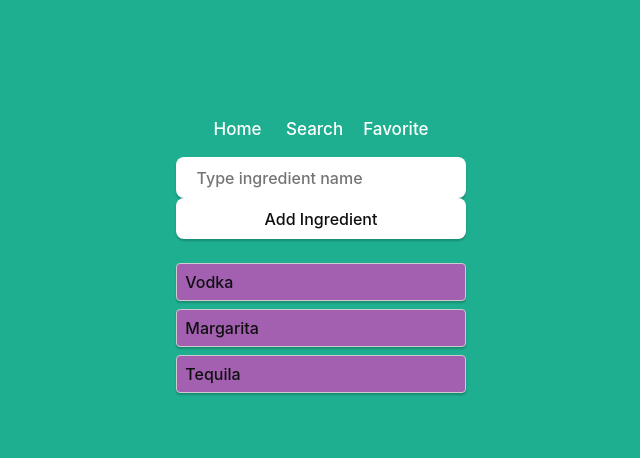
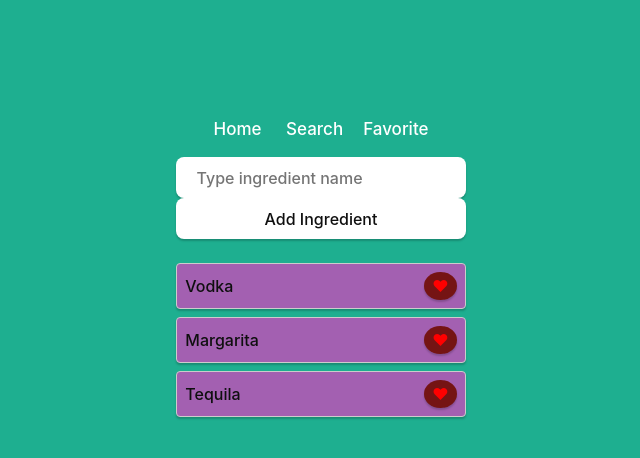
Before and after one commit to Remus7/Percentage, a Vue app in the folder Tauri-app/: page /search in a window 1280 px wide. Shown: the top 458 px of the page, without its empty margins (319-959 px from the left). Built offline with nearby package versions, Linux system fonts and the light colour scheme.

Commit message:
add favorite

```diff
--- a/Tauri-app/src/components/Search.vue
+++ b/Tauri-app/src/components/Search.vue
@@ -24,9 +24,9 @@ async function addIngredient(){
     }
 }
 
-// function addFavorite(){
-//     favoriteDrinks.value.push()
-// }
+function addFavorite(drink: string){
+    favoriteDrinks.value.push(drink);
+}
 </script>
 <template>
 
@@ -41,8 +41,8 @@ async function addIngredient(){
 <p v-if="!areDrinks">There is no drink available!</p>
 <br/>
 
-<button v-cloak="drink-button" v-for="(drink, index) in AvailableDrinks" class="drink-button">{{ drink }}
-    <!-- <button class="favorite" @click="addFavorite(index)">&hearts;</button> -->
+<button v-for="drink in AvailableDrinks" class="drink-button">{{ drink }}
+    <button class="favorite" @click="addFavorite(drink)">&hearts;</button>
 </button>
 
 </template>
```
